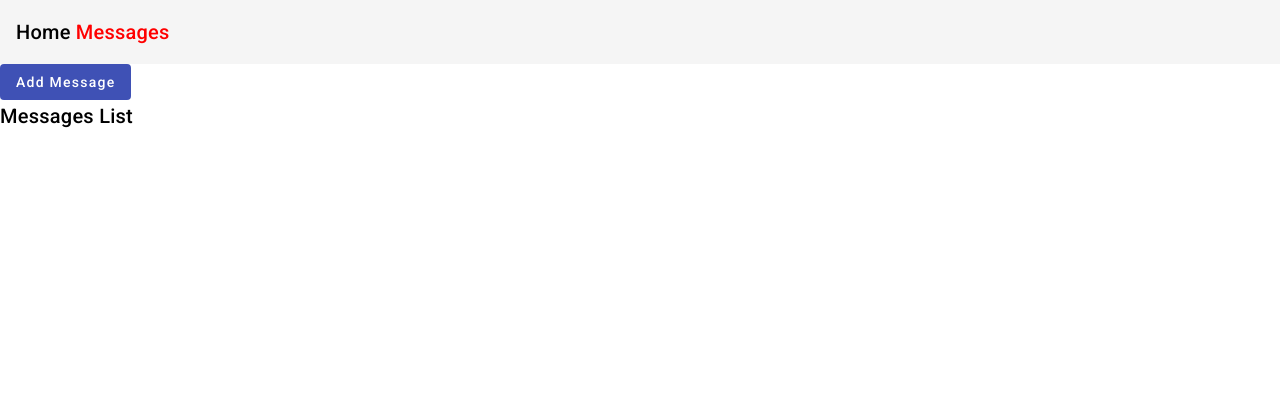
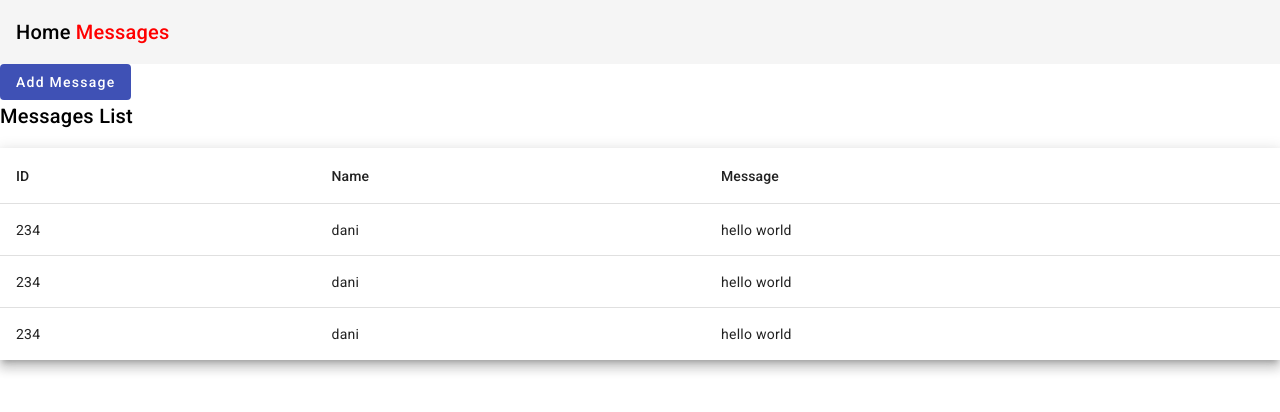
Before and after one commit to StackMastermind/angular-messages, an Angular app: page /messages in a window 1280 px wide. Shown: the top 412 px of the page. Built offline with nearby package versions, Linux system fonts and the light colour scheme.

Commit message:
table added for messages

```diff
--- /dev/null
+++ b/src/app/messages/message-list/message-list.component.html
@@ -0,0 +1,27 @@
+<table mat-table [dataSource]="dataSource" class="mat-elevation-z8">
+
+    <!--- Note that these columns can be defined in any order.
+          The actual rendered columns are set as a property on the row definition" -->
+
+    <!-- Id Column -->
+    <ng-container matColumnDef="id">
+        <th mat-header-cell *matHeaderCellDef>ID</th>
+        <td mat-cell *matCellDef="let element">{{element.id}} </td>
+    </ng-container>
+
+    <!-- Name Column -->
+    <ng-container matColumnDef="name">
+        <th mat-header-cell *matHeaderCellDef>Name</th>
+        <td mat-cell *matCellDef="let element"> {{element.name}} </td>
+    </ng-container>
+
+    <!-- Message Column -->
+    <ng-container matColumnDef="message">
+        <th mat-header-cell *matHeaderCellDef>Message</th>
+        <td mat-cell *matCellDef="let element"> {{element.message}} </td>
+    </ng-container>
+
+
+    <tr mat-header-row *matHeaderRowDef="displayedColumns"></tr>
+    <tr mat-row *matRowDef="let row; columns: displayedColumns;"></tr>
+</table>
--- /dev/null
+++ b/src/app/messages/message-list/message-list.component.ts
@@ -0,0 +1,15 @@
+import { Component } from '@angular/core';
+
+@Component({
+  selector: 'app-message-list',
+  templateUrl: './message-list.component.html',
+  styleUrls: ['./message-list.component.css'],
+})
+export class MessageListComponent {
+  dataSource: Array<{ id: string; name: string; message: string }> = [
+    { id: '234', name: 'dani', message: 'hello world' },
+    { id: '234', name: 'dani', message: 'hello world' },
+    { id: '234', name: 'dani', message: 'hello world' },
+  ];
+  displayedColumns: Array<string> = ['id', 'name', 'message'];
+}
--- a/src/app/messages/messages.component.html
+++ b/src/app/messages/messages.component.html
@@ -3,4 +3,5 @@
 </div>
 <div>
     <h2>Messages List</h2>
+    <app-message-list></app-message-list>
 </div>
```
Also changed, not shown: src/app/messages/messages.module.ts (+11 -8 lines), src/app/messages/message-list/message-list.component.css (added).
